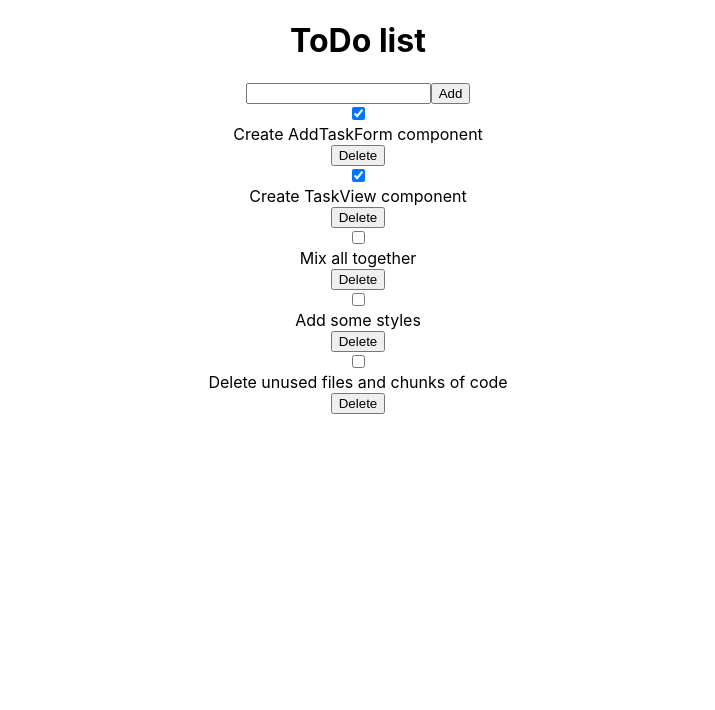
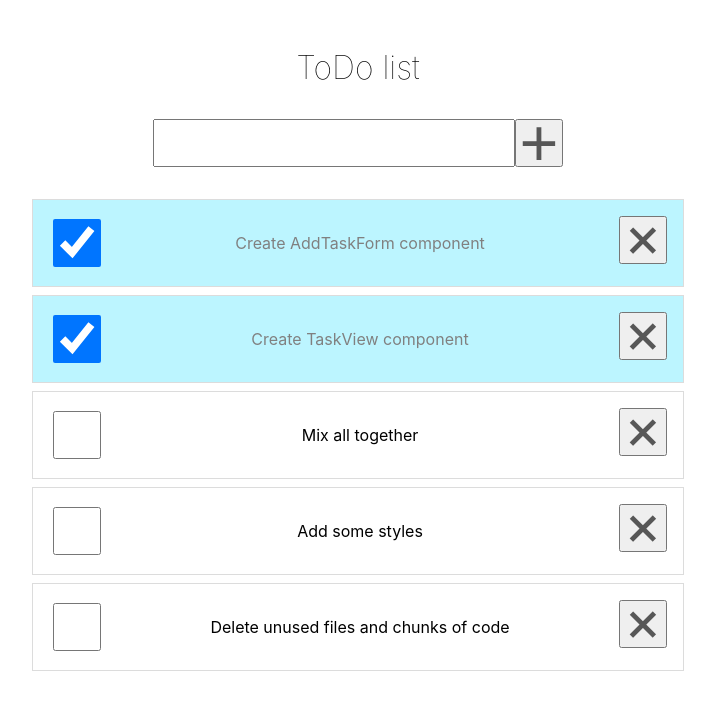
Before and after one commit to cvlost/homework-53, a React (Create React App) app: page / in a window 1280 px wide. Shown: the top 710 px of the page, without its empty margins (282-997 px from the left). Built offline with nearby package versions, Linux system fonts and the light colour scheme.

Commit message:
Added base styles

```diff
--- a/src/App.css
+++ b/src/App.css
@@ -1,38 +1,44 @@
-.App {
-  text-align: center;
+* {
+    box-sizing: border-box;
 }
 
-.App-logo {
-  height: 40vmin;
-  pointer-events: none;
+body {
+    margin: 0;
+    font-family: -apple-system, BlinkMacSystemFont, 'Segoe UI', 'Roboto', 'Oxygen',
+    'Ubuntu', 'Cantarell', 'Fira Sans', 'Droid Sans', 'Helvetica Neue',
+    sans-serif;
+    -webkit-font-smoothing: antialiased;
+    -moz-osx-font-smoothing: grayscale;
+    --controls-size: 3rem;
+    --controls-color: #575757;
 }
 
-@media (prefers-reduced-motion: no-preference) {
-  .App-logo {
-    animation: App-logo-spin infinite 20s linear;
-  }
+.App {
+    text-align: center;
+    display: flex;
+    flex-direction: column;
 }
 
-.App-header {
-  background-color: #282c34;
-  min-height: 100vh;
-  display: flex;
-  flex-direction: column;
-  align-items: center;
-  justify-content: center;
-  font-size: calc(10px + 2vmin);
-  color: white;
+.App-title {
+    font-weight: lighter;
+    margin: 0;
+    padding: 1em 0;
 }
 
-.App-link {
-  color: #61dafb;
+.container {
+    max-width: 700px;
+    margin: 0 auto;
+    padding: 1em;
+    height: 100vh;
 }
 
-@keyframes App-logo-spin {
-  from {
-    transform: rotate(0deg);
-  }
-  to {
-    transform: rotate(360deg);
-  }
+.tasks-container {
+    padding: 1em .5em;
+    flex: 1 1 auto;
+    overflow: auto;
+    transition: background-color .4s;
 }
+
+.tasks-container:empty {
+    background-color: #f1f1f1;
+}
--- a/src/App.tsx
+++ b/src/App.tsx
@@ -37,9 +37,9 @@ function App() {
   };
 
   return (
-    <div className="App">
+    <div className="App container">
       <h1 className="App-title">ToDo list</h1>
-      <AddTaskForm onInputChange={updateInput} inputValue={currentTask} onBtnClick={addNewTask} />
+      <AddTaskForm onInputChange={updateInput} inputValue={currentTask} onBtnClick={addNewTask}/>
       <div className="tasks-container">
         {tasks.map((task, i) => (
           <TaskView
--- a/src/components/AddTaskForm/AddTaskForm.css
+++ b/src/components/AddTaskForm/AddTaskForm.css
@@ -0,0 +1,30 @@
+.task-form {
+    display: flex;
+    max-width: 500px;
+    margin: 0 auto 1em;
+}
+
+.task-form-input {
+    font-size: 1.5em;
+    width: 100%;
+    height: var(--controls-size);
+    text-align: center;
+    padding-left: 1em;
+    padding-right: 1em;
+}
+
+.task-form-btn {
+    width: var(--controls-size);
+    height: var(--controls-size);
+    display: flex;
+    justify-content: center;
+    align-items: center;
+    flex: 0 0 auto;
+    cursor: pointer;
+    color: var(--controls-color);
+}
+
+.task-form-btn span {
+    font-size: 5em;
+    line-height: 0;
+}
--- a/src/components/AddTaskForm/AddTaskForm.tsx
+++ b/src/components/AddTaskForm/AddTaskForm.tsx
@@ -11,7 +11,7 @@ const AddTaskForm: React.FC<AddTaskProps> = ({onInputChange, inputValue, onBtnCl
   return (
     <div className="task-form">
       <input className="task-form-input" type="text" onChange={onInputChange} value={inputValue}/>
-      <button className="task-form-btn" onClick={onBtnClick}>Add</button>
+      <button className="task-form-btn" onClick={onBtnClick}><span>+</span></button>
     </div>
   );
 };
--- a/src/components/TaskView/TaskView.css
+++ b/src/components/TaskView/TaskView.css
@@ -0,0 +1,52 @@
+.task {
+    display: flex;
+    border: 1px solid gainsboro;
+    margin-bottom: .5em;
+    padding: 1em;
+    align-items: flex-start;
+    transition: background-color .2s, box-shadow .3s;
+}
+
+.task:hover {
+    box-shadow: 0 0 15px gainsboro;
+}
+
+.task-done {
+    background-color: #bcf5ff;
+}
+
+.task-checkbox {
+    width: var(--controls-size);
+    height: var(--controls-size);
+    margin-right: 1em;
+    cursor: pointer;
+    flex: 0 0 auto;
+}
+
+.task-text {
+    flex: 1 1 auto;
+    align-self: center;
+    transition: color .2s;
+}
+
+.task-checkbox:checked + .task-text {
+    color: gray;
+}
+
+.task-del-btn {
+    width: var(--controls-size);
+    height: var(--controls-size);
+    display: flex;
+    justify-content: center;
+    align-items: center;
+    cursor: pointer;
+    margin-left: 1em;
+    color: var(--controls-color);
+}
+
+.task-del-btn span {
+    font-size: 5em;
+    display: block;
+    line-height: 0;
+    transform: rotate(45deg);
+}
--- a/src/components/TaskView/TaskView.tsx
+++ b/src/components/TaskView/TaskView.tsx
@@ -13,9 +13,9 @@ const TaskView: React.FC<TaskProps> = ({task, onDelClick, isDone, onStateChange}
 
   return (
     <div className={className}>
-      <input type="checkbox" checked={isDone} onChange={onStateChange}/>
+      <input className="task-checkbox" type="checkbox" checked={isDone} onChange={onStateChange}/>
       <div className="task-text">{task}</div>
-      <button className="task-del-btn" onClick={onDelClick}>Delete</button>
+      <button className="task-del-btn" onClick={onDelClick}><span>+</span></button>
     </div>
   );
 };
--- a/src/index.css
+++ /dev/null
@@ -1,13 +0,0 @@
-body {
-  margin: 0;
-  font-family: -apple-system, BlinkMacSystemFont, 'Segoe UI', 'Roboto', 'Oxygen',
-    'Ubuntu', 'Cantarell', 'Fira Sans', 'Droid Sans', 'Helvetica Neue',
-    sans-serif;
-  -webkit-font-smoothing: antialiased;
-  -moz-osx-font-smoothing: grayscale;
-}
-
-code {
-  font-family: source-code-pro, Menlo, Monaco, Consolas, 'Courier New',
-    monospace;
-}
--- a/src/index.tsx
+++ b/src/index.tsx
@@ -1,6 +1,5 @@
 import React from 'react';
 import ReactDOM from 'react-dom/client';
-import './index.css';
 import App from './App';
 import reportWebVitals from './reportWebVitals';
 
```
